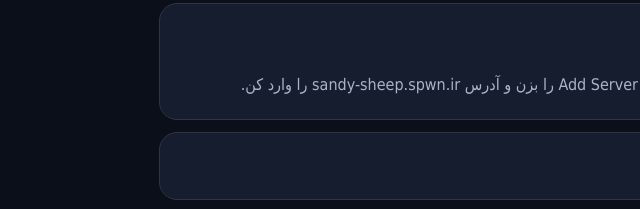
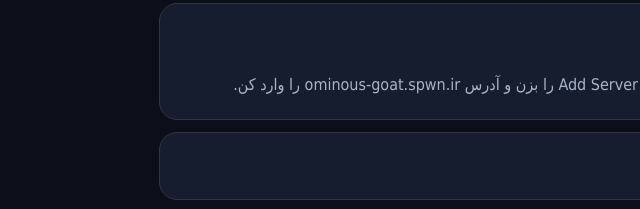
Before and after one commit to salehamini214/hoylootmc, a plain HTML site: page index.html in a window 1280 px wide. Both pictures are taken after a click on the button "چطور به سرور وصل شوم؟ ＋". Shown: the part 2634-2843 px from the top of the page, 81-721 px from the left. Drawn offline with Linux system fonts and the light colour scheme.

Commit message:
Update index.html

```diff
--- a/index.html
+++ b/index.html
@@ -101,7 +101,7 @@
 <div class="stats">
 <div class="stat">🌲 <small>حالت بازی</small><strong>Survival</strong></div>
 <div class="stat">🧱 <small>نسخه اعلام‌شده</small><strong>1.21.11</strong></div>
-<div class="stat">🌐 <small>آدرس سرور</small><strong dir="ltr">sandy-sheep.spwn.irt</strong></div>
+<div class="stat">🌐 <small>آدرس سرور</small><strong dir="ltr">ominous-goat.spwn.ir</strong></div>
 </div>
 </div>
 </section>
@@ -143,7 +143,7 @@
 <div class="heading"><h2>راهنمای اتصال</h2><p>سریع وارد بازی شو.</p></div>
 <div class="faq">
 <button class="question" aria-expanded="false">چطور به سرور وصل شوم؟　＋</button>
-<div class="answer" hidden>ماینکرفت Java را باز کن، وارد Multiplayer شو، Add Server را بزن و آدرس sandy-sheep.spwn.ir را وارد کن.</div>
+<div class="answer" hidden>ماینکرفت Java را باز کن، وارد Multiplayer شو، Add Server را بزن و آدرس ominous-goat.spwn.ir را وارد کن.</div>
 </div>
 <div class="faq">
 <button class="question" aria-expanded="false">چه نسخه‌ای لازم است؟　＋</button>
```
